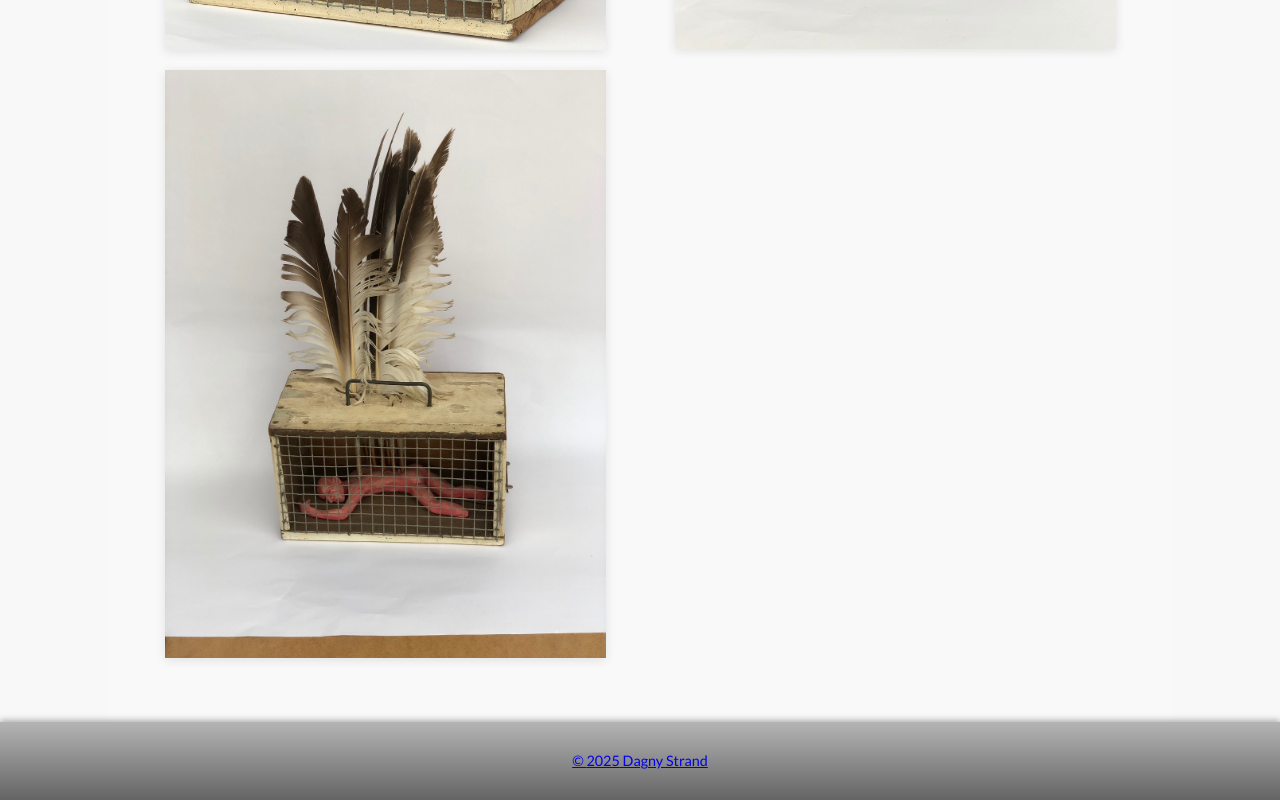
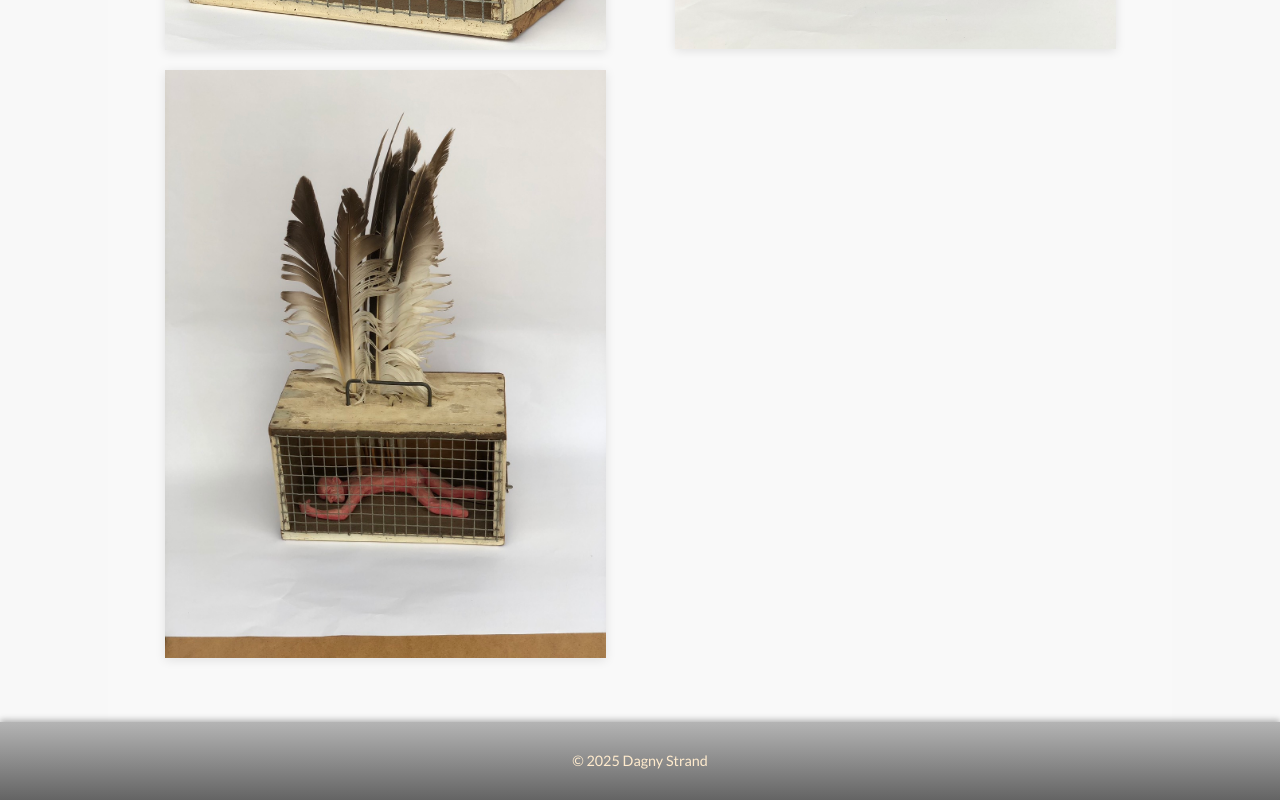
Before and after one commit to SapporoAlex/Dagny-Portfolio, a React (Vite) app: page / in a window 1280 px wide. Shown: the part 2866-3666 px from the top of the page. Built offline with nearby package versions, Linux system fonts and the light colour scheme.

Commit message:
Add files via upload

```diff
--- a/src/components/Footer.tsx
+++ b/src/components/Footer.tsx
@@ -2,8 +2,12 @@ function Footer() {
   return (
     <>
       <footer>
-        <a href="https://www.instagram.com/dagnystrand"
-          target="_blank"><p>&copy; {new Date().getFullYear()} Dagny Strand</p></a>
+          <a
+          id="credits"
+          href="https://www.instagram.com/dagnystrand"
+          target="_blank">
+            <p>&copy; {new Date().getFullYear()} Dagny Strand</p>
+          </a>
       </footer>
     </>
   );
```
